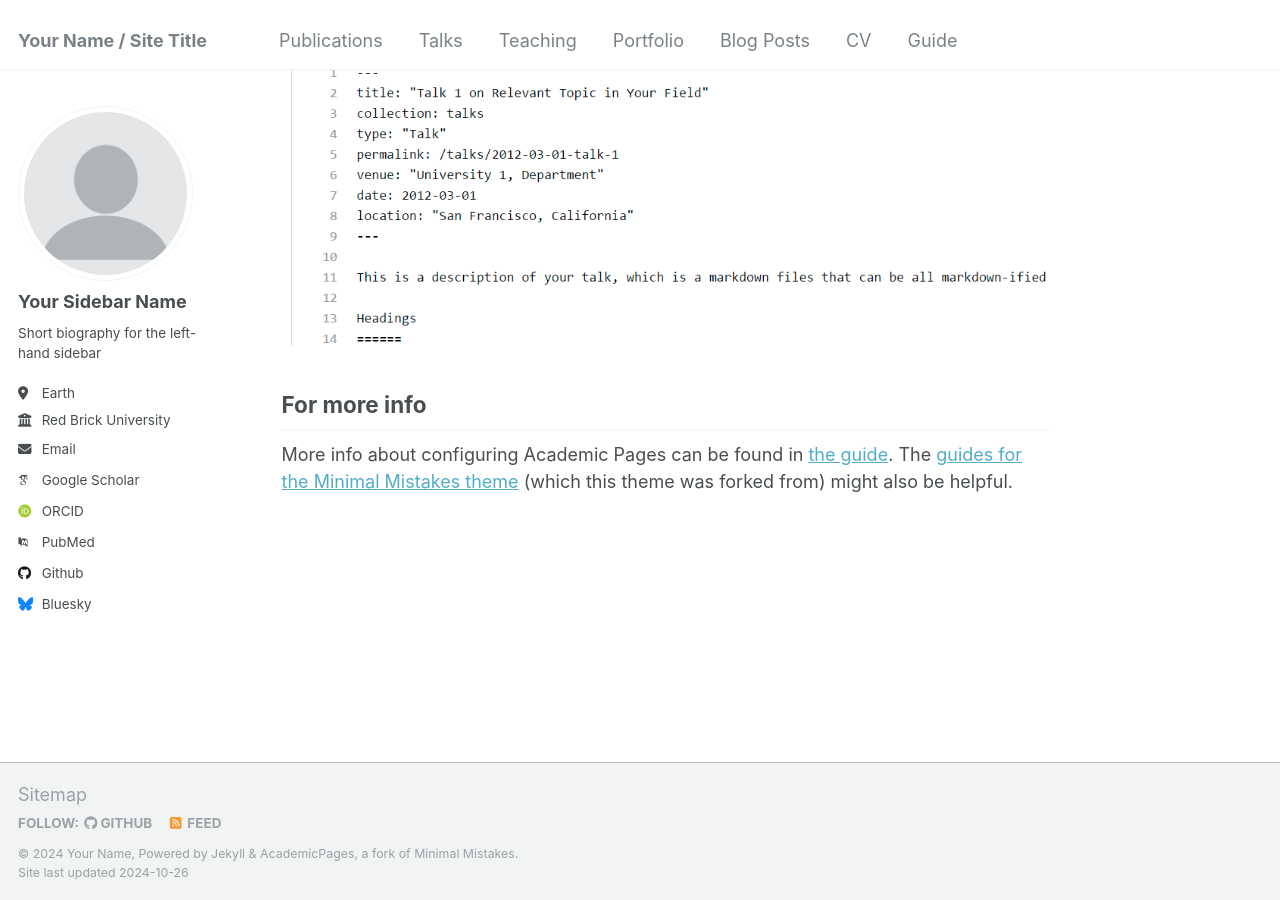
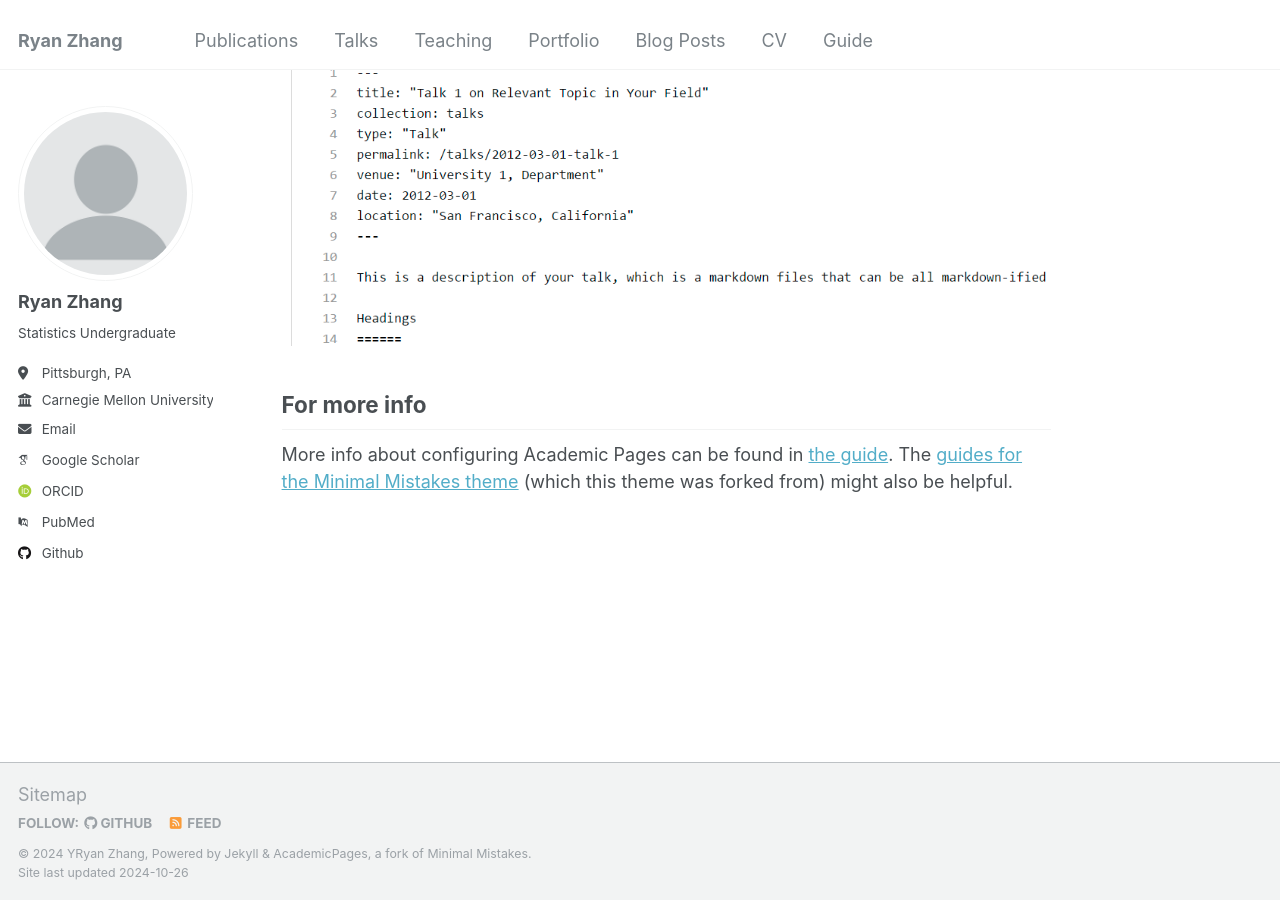
Before and after one commit to rzryanz00/rzryanz00.github.io, a Jekyll site: the page built from _pages/about.md, in a window 1280 px wide and 900 px high, scrolled down 2643 px. Built offline with Jekyll 4.4.1, drawn with Linux system fonts in a browser that asks for light colours; some web fonts are replaced.

Commit message:
first commit

```diff
--- a/_config.yml
+++ b/_config.yml
@@ -8,13 +8,13 @@
 
 # Basic Site Settings
 locale                   : "en-US"
-title                    : "Your Name / Site Title"
+title                    : "Ryan Zhang"
 title_separator          : "-"
-name                     : &name "Your Name"
+name                     : &name "YRyan Zhang"
 description              : &description "personal description"
-url                      : https://academicpages.github.io # the base hostname & protocol for your site e.g. "https://mmistakes.github.io"
+url                      : https://rzryanz00.github.io/ # the base hostname & protocol for your site e.g. "https://mmistakes.github.io"
 baseurl                  : "" # the subpath of your site, e.g. "/blog"
-repository               : "academicpages/academicpages.github.io"
+repository               : "rzryanz00/rzryanz00.github.io"
 
 # Site Author - The following control what appear as part of the author content on the side bar.
 #               If a field is blank the icon and link will not appear, otherwise it will be shown.
@@ -22,13 +22,13 @@ repository               : "academicpages/academicpages.github.io"
 author:
   # Biographic information
   avatar           : "profile.png"
-  name             : "Your Sidebar Name"
+  name             : "Ryan Zhang"
   pronouns         : # example: "she/her"
-  bio              : "Short biography for the left-hand sidebar"
-  location         : "Earth"
-  employer         : "Red Brick University"
+  bio              : "Statistics Undergraduate"
+  location         : "Pittsburgh, PA"
+  employer         : "Carnegie Mellon University"
   uri              : # URL
-  email            : "none@example.org"
+  email            : "rczhang@andrew.cmu.edu"
 
   # Academic websites
   arxiv            : # URL - Update with the correct link to your profile
@@ -43,12 +43,12 @@ author:
   bitbucket        : # Username - Update with your username on the site
   codepen          : # Username
   dribbble         : # Username
-  github           : "academicpages"
+  github           : "rzryanz00"
   kaggle           : # Username
   stackoverflow    : # User number or user number and name (i.e., use "1" or "1/jeff-atwood")
 
   # Social media
-  bluesky          : "bsky.app" # Replace this with you Bluesky username
+  bluesky          : #"bsky.app" # Replace this with you Bluesky username
   facebook         : # Username
   flickr           : # Username
   foursquare       : # Username
```
